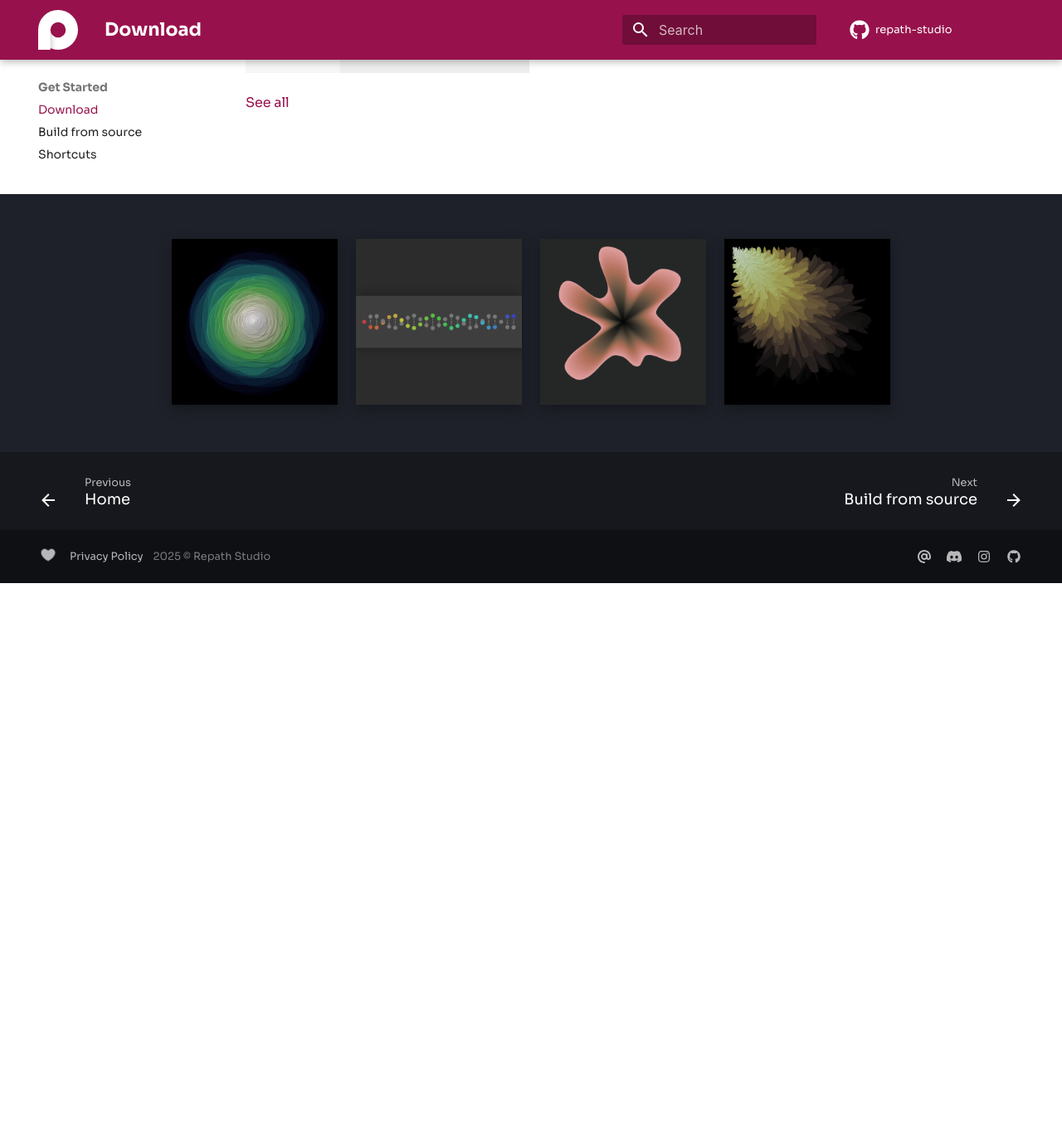
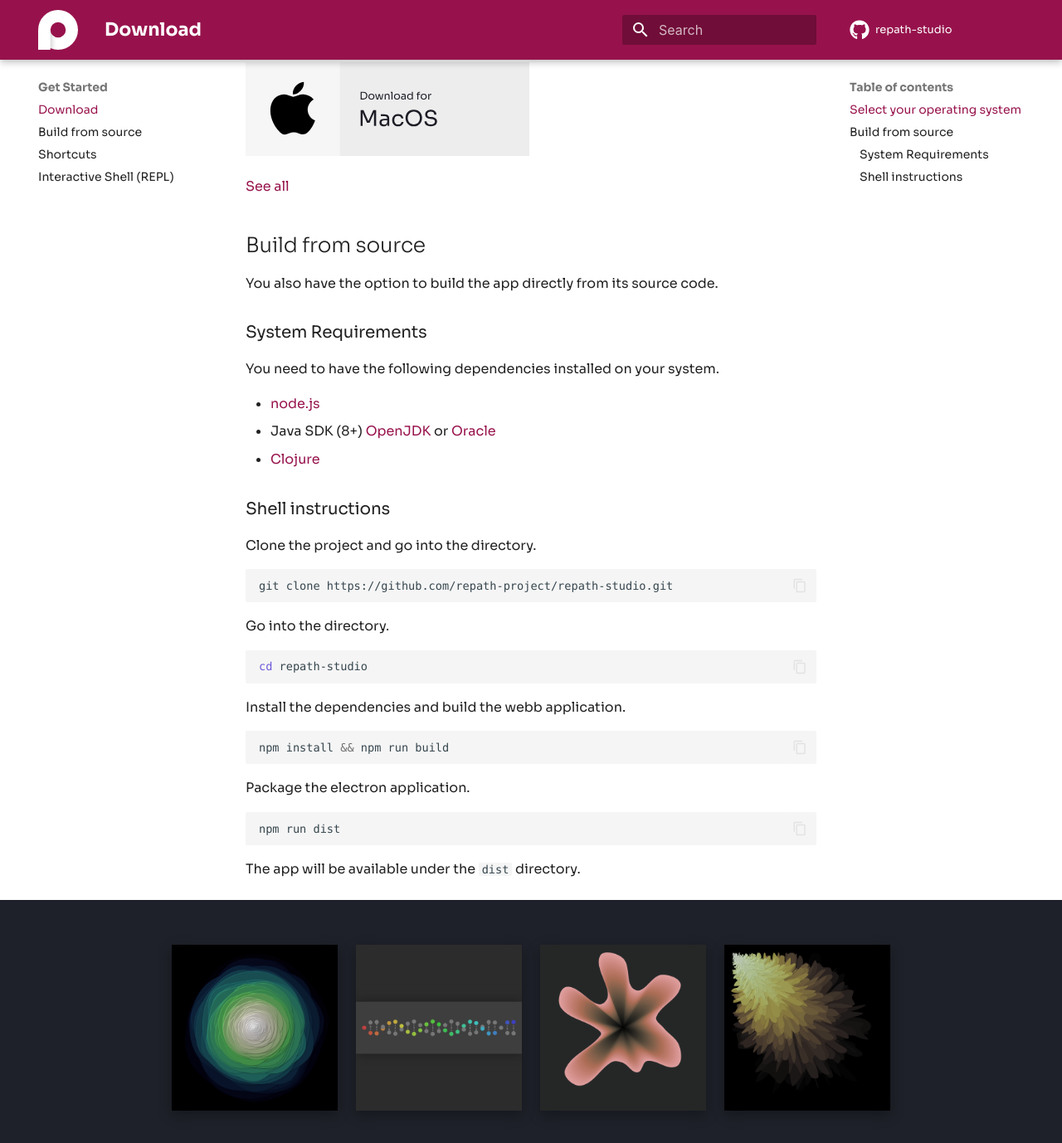
Before and after one commit to repath-project/repath-website, an MkDocs documentation site: the page built from docs/get-started/download.md, in a window 1280 px wide and 1400 px high, scrolled down 697 px. Shown: the top 1378 px of the window at 83% size. Built offline with MkDocs 1.6.1 and Material for MkDocs 9.7.7, drawn with Linux system fonts in a browser that asks for light colours; comment, search, counter and statistics services are not loaded; some of the changed text lies outside the part shown.

````diff
--- a/docs/get-started/download.md
+++ b/docs/get-started/download.md
@@ -1,10 +1,13 @@
 # Download
+
+If you want run Repath Studio as a standalone application, you can download one of the
+binaries below.
 
 !!! warning
 
     This project is in alpha stage!
 
-Select your operating system
+## Select your operating system
 
 [![download for Linux](../assets/images/linux-badge.svg)](https://github.com/repath-project/repath-studio/releases/latest/download/repath-studio-linux.AppImage)
 
@@ -13,3 +16,44 @@
 [![download for MacOS](../assets/images/mac_os-badge.svg)](https://github.com/repath-project/repath-studio/releases/latest/download/repath-studio-mac.dmg)
 
 [See all](https://github.com/repath-project/repath-studio/releases/latest/)
+
+## Build from source
+
+You also have the option to build the app directly from its source code.
+
+### System Requirements
+
+You need to have the following dependencies installed on your system.
+
+- [node.js](https://nodejs.org/)
+- Java SDK (8+) [OpenJDK](https://openjdk.org/) or
+  [Oracle](https://www.oracle.com/java/technologies/downloads/)
+- [Clojure](https://clojure.org/guides/install_clojure)
+
+### Shell instructions
+
+Clone the project and go into the directory.
+
+```bash { .yaml .copy }
+git clone https://github.com/repath-project/repath-studio.git
+```
+
+Go into the directory.
+
+```bash { .yaml .copy }
+cd repath-studio
+```
+
+Install the dependencies and build the webb application.
+
+```bash { .yaml .copy }
+npm install && npm run build
+```
+
+Package the electron application.
+
+```bash { .yaml .copy }
+npm run dist
+```
+
+The app will be available under the `dist` directory.
--- a/mkdocs.yml
+++ b/mkdocs.yml
@@ -35,6 +35,7 @@
     - get-started/download.md
     - get-started/build-from-source.md
     - get-started/shortcuts.md
+    - get-started/interactive-shell.md
   - Contribute:
     - Develop: contribute/contributing.md
     - Code of Conduct: contribute/CODE_OF_CONDUCT.md
````
Also changed, not shown: docs/get-started/build-from-source.md (+4 -0 lines), docs/get-started/interactive-shell.md (added, +54 -0 lines), docs/assets/images/cat-collage.png (added), docs/assets/images/cat.png (added).
